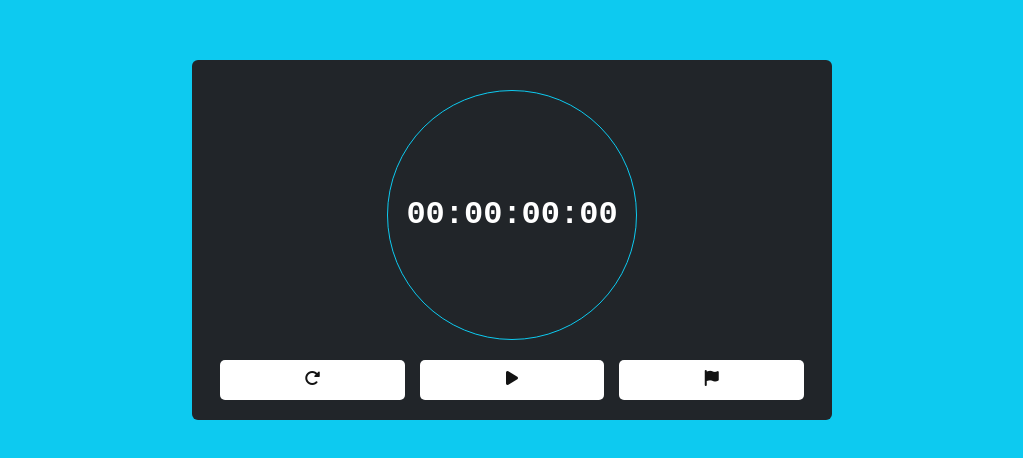
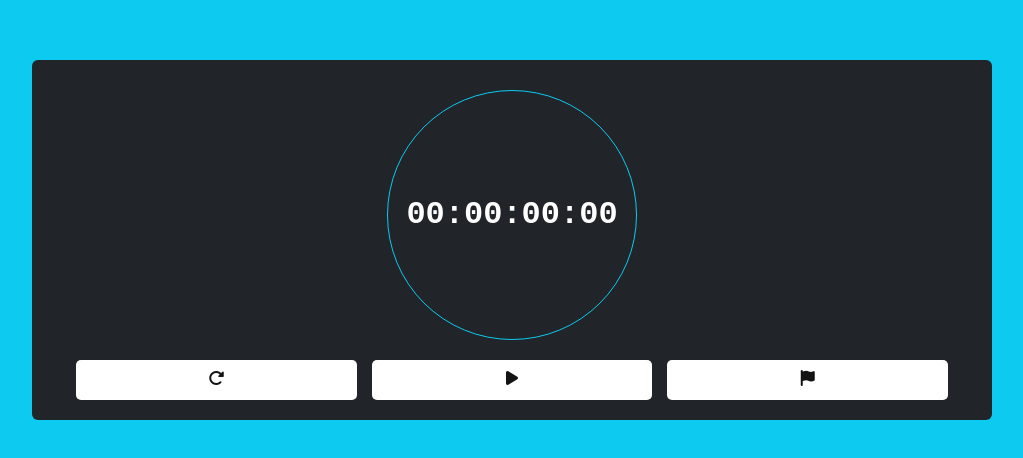
Before and after one commit to ThiagoACL/ProjCronometro, a plain HTML site: page index.html in a window 1280 px wide. Shown: the part 160-618 px from the top of the page, without its empty margins (128-1151 px from the left). Drawn offline with nearby package versions, Linux system fonts and the light colour scheme.

Commit message:
Update index.html

```diff
--- a/index.html
+++ b/index.html
@@ -17,7 +17,7 @@
     <title>Proj Cronometro</title>
   </head>
   <body class="bg-info">
-      <section class="container bg-dark rounded-2 w-50">
+      <section class="container bg-dark rounded-2 w-75">
         <h2 id="tempo" class=" border border-info mx-auto">
           00:00:00:00
         </h2>
```
